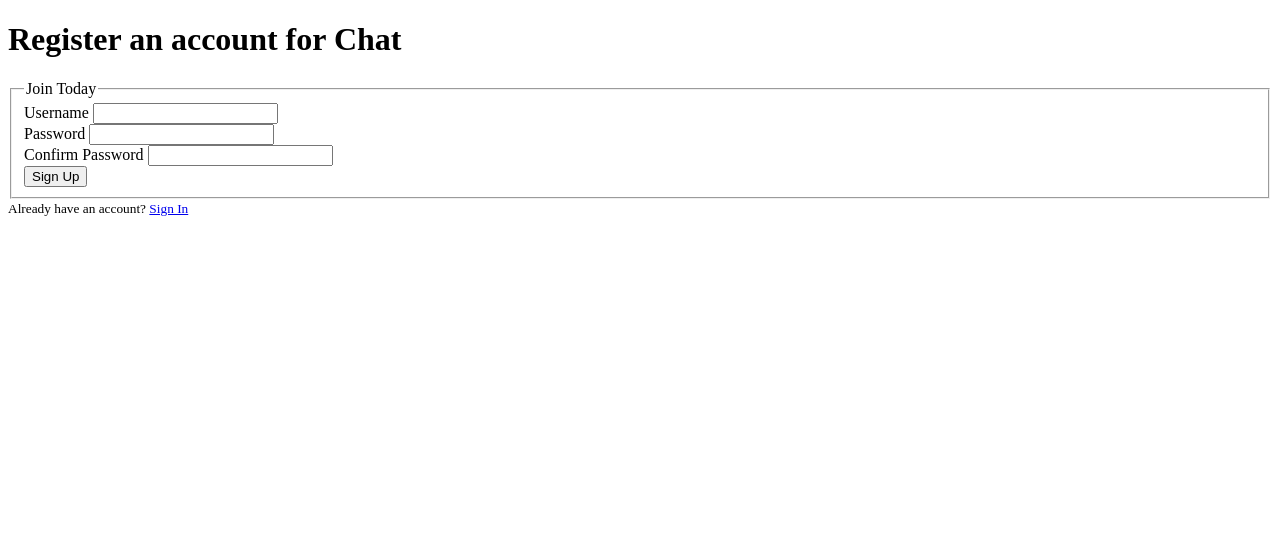
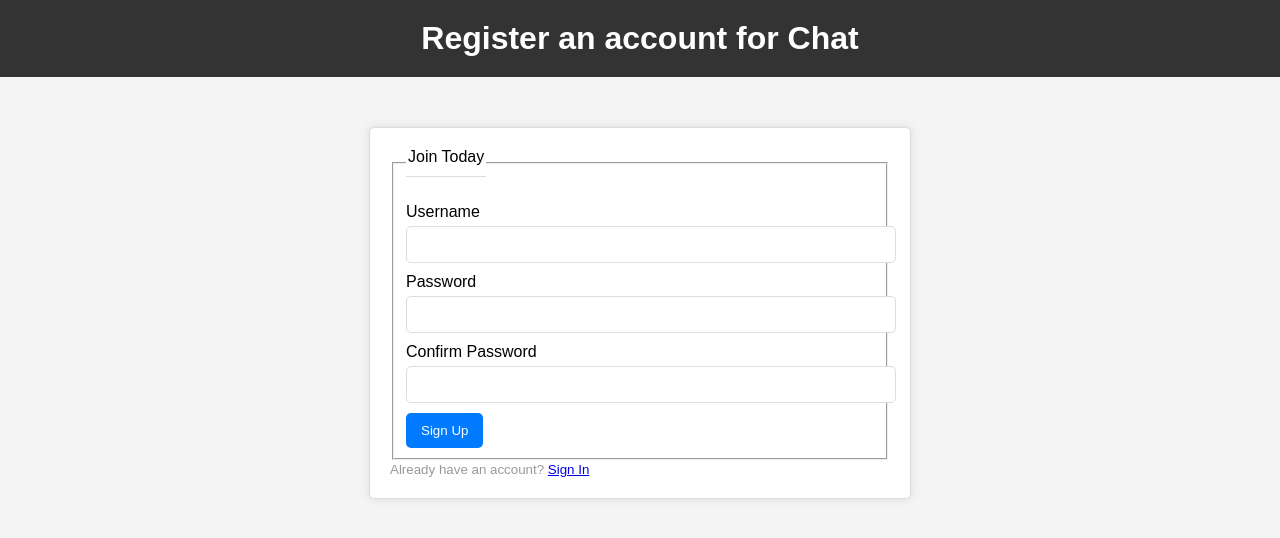
Before and after one commit to Smart-SangGe/Program_Design, a Flask app: page /register in a window 1280 px wide. Shown: the top 538 px of the page. Run offline with Flask 3, Linux system fonts and the light colour scheme.

Commit message:
美化注册页

```diff
--- a/static/css/register.css
+++ b/static/css/register.css
@@ -2,3 +2,90 @@
     font-weight: bold;
     color: red;
 }
+
+body {
+    font-family: Arial, sans-serif;
+    background-color: #f4f4f4;
+    margin: 0;
+    padding: 0;
+}
+
+h1 {
+    background-color: #333;
+    color: white;
+    padding: 20px;
+    margin: 0;
+    text-align: center;
+}
+
+.content-section {
+    max-width: 500px;
+    margin: 50px auto;
+    padding: 20px;
+    background-color: #ffffff;
+    border: 1px solid #ddd;
+    border-radius: 5px;
+    box-shadow: 0 0 10px rgba(0,0,0,0.1);
+}
+
+.form-control-label {
+    display: block;
+    margin-bottom: 5px;
+}
+
+.form-control {
+    width: 100%;
+    padding: 10px;
+    margin-bottom: 10px;
+    border-radius: 5px;
+    border: 1px solid #ddd;
+}
+
+.form-control:focus {
+    border-color: #007BFF;
+    box-shadow: none;
+}
+
+.btn {
+    padding: 10px 15px;
+    border-radius: 5px;
+    border: none;
+    cursor: pointer;
+    transition: background-color 0.3s;
+}
+
+.btn-outline-info {
+    background-color: #007BFF;
+    color: white;
+}
+
+.btn-outline-info:hover {
+    background-color: #0056b3;
+}
+
+.text-muted {
+    color: #999;
+}
+
+.text-danger {
+    color: #e74c3c;
+}
+
+.flashes {
+    list-style: none;
+    padding: 0;
+}
+
+.flashes li {
+    background-color: #e74c3c;
+    color: white;
+    padding: 5px 10px;
+    margin-bottom: 5px;
+    border-radius: 5px;
+}
+
+.border-bottom {
+    border-bottom: 1px solid #ddd;
+    padding-bottom: 10px;
+    margin-bottom: 20px;
+}
```
